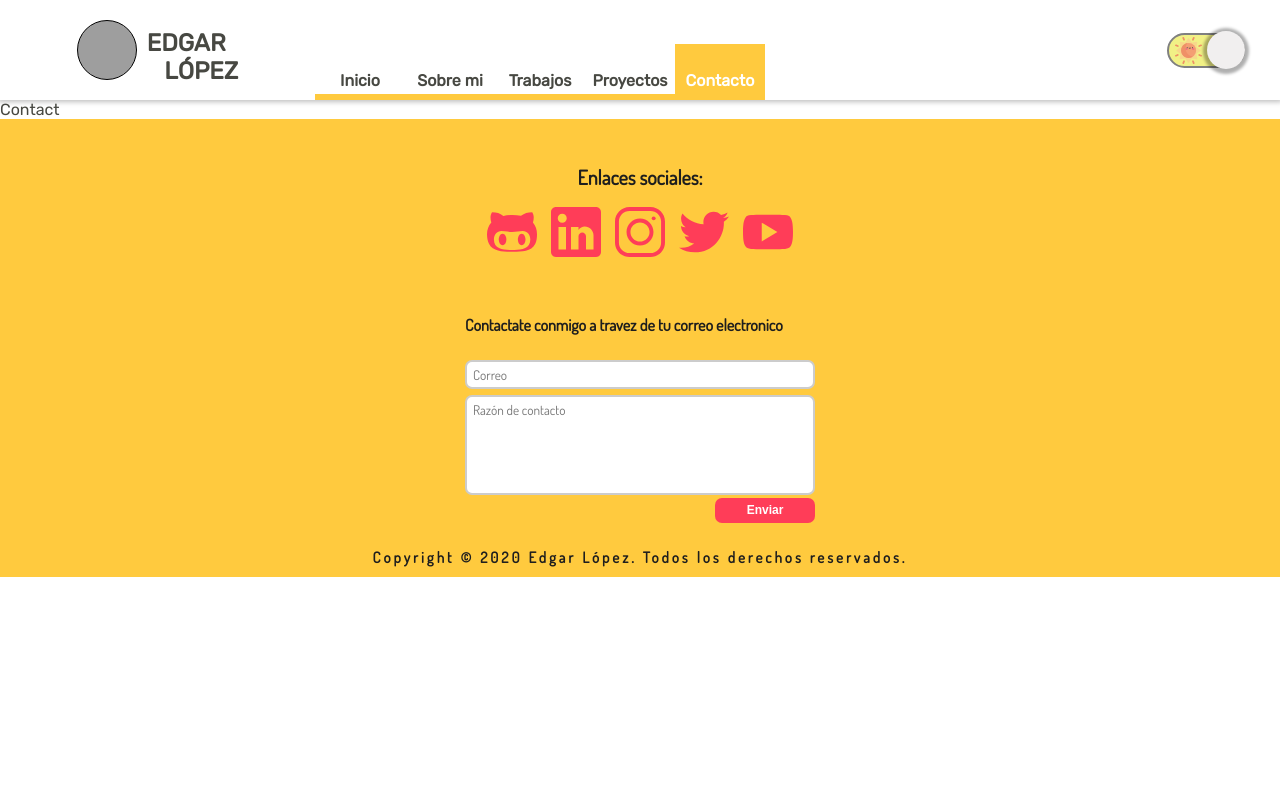
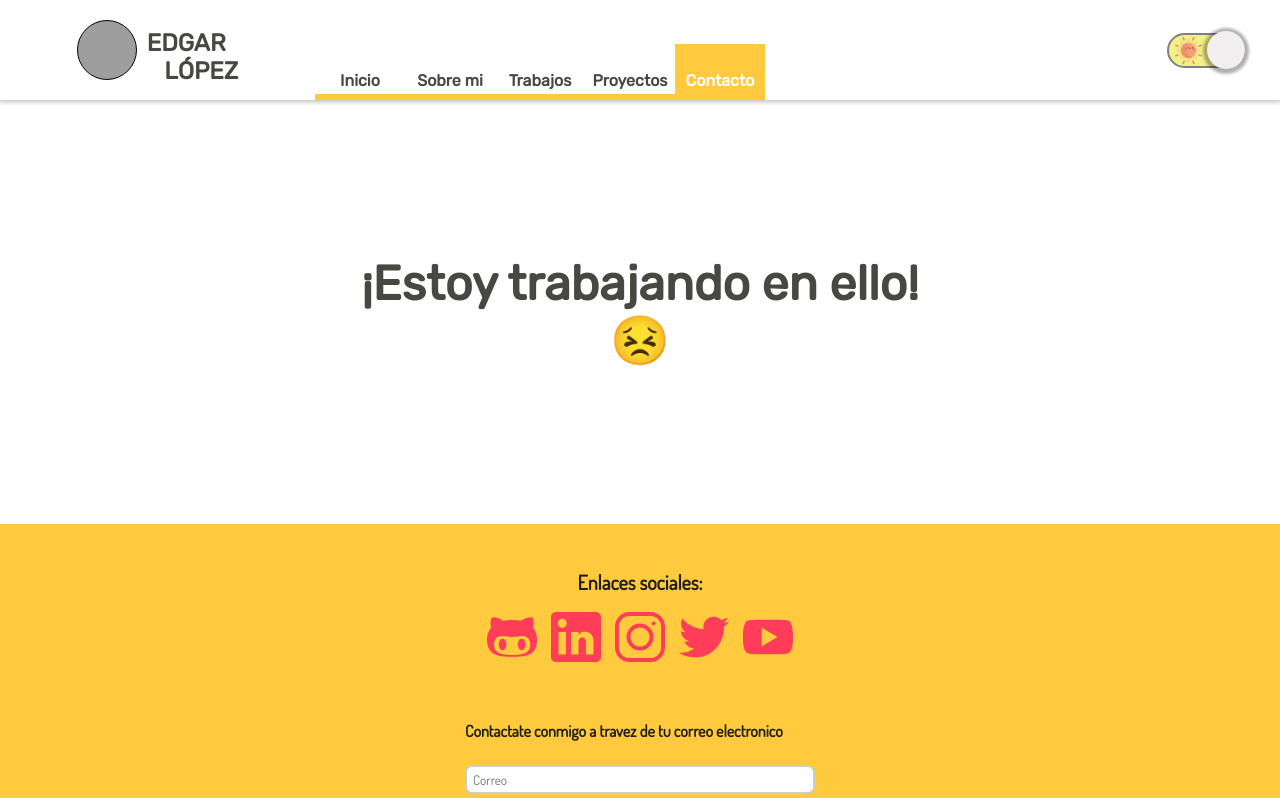
Before and after one commit to edglo98/Web, a React (Create React App) app: page /contact in a window 1280 px wide. Shown: the top 798 px of the page. Built offline with nearby package versions, Linux system fonts and the light colour scheme; grey boxes are pictures that could not be loaded.

Commit message:
pagina de trabajo

```diff
--- a/src/pages/AboutPage/index.jsx
+++ b/src/pages/AboutPage/index.jsx
@@ -1,9 +1,8 @@
 import React from "react"
+import BuildPage from "../BuildPage"
 
 export default () => {
     return(
-        <div>
-            about
-        </div>
+        <BuildPage/>
     )
 }
--- /dev/null
+++ b/src/pages/BuildPage/index.jsx
@@ -0,0 +1,10 @@
+import React from "react"
+import "./styles.css"
+
+export default ()=>{
+    return(
+        <h1 className="buildPage">
+            ¡Estoy trabajando en ello! <hr/> 😣
+        </h1>
+    )
+}
--- /dev/null
+++ b/src/pages/BuildPage/styles.css
@@ -0,0 +1,11 @@
+.buildPage{
+    width: 100vw;
+    height: 45vh;
+    display: flex;
+    flex-direction: column;
+    justify-content: center;
+    align-items: center;
+    text-align: center;
+    font-weight: bold;
+    font-size: 6vh;
+}
--- a/src/pages/ContactPage/index.jsx
+++ b/src/pages/ContactPage/index.jsx
@@ -1,9 +1,8 @@
 import React from "react"
+import BuildPage from "../BuildPage"
 
 export default () => {
     return(
-        <div>
-            Contact
-        </div>
+        <BuildPage/>
     )
 }
--- a/src/pages/ProjectsPage/index.jsx
+++ b/src/pages/ProjectsPage/index.jsx
@@ -1,9 +1,8 @@
 import React from "react"
+import BuildPage from "../BuildPage"
 
 export default () => {
     return(
-        <div>
-            Projects
-        </div>
+        <BuildPage/>
     )
 }
--- a/src/pages/WorkPage/index.jsx
+++ b/src/pages/WorkPage/index.jsx
@@ -1,9 +1,8 @@
 import React from "react"
+import BuildPage from "../BuildPage"
 
 export default () => {
     return(
-        <div>
-            Work
-        </div>
+        <BuildPage/>
     )
 }
```
